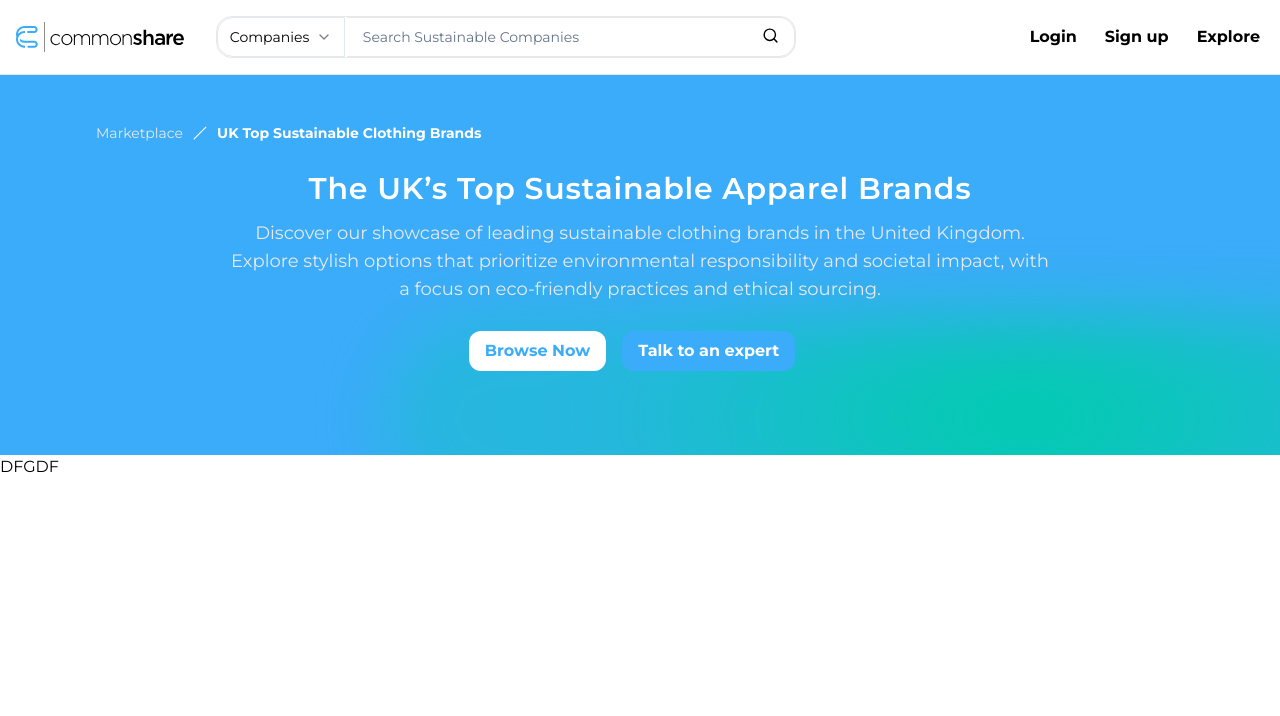
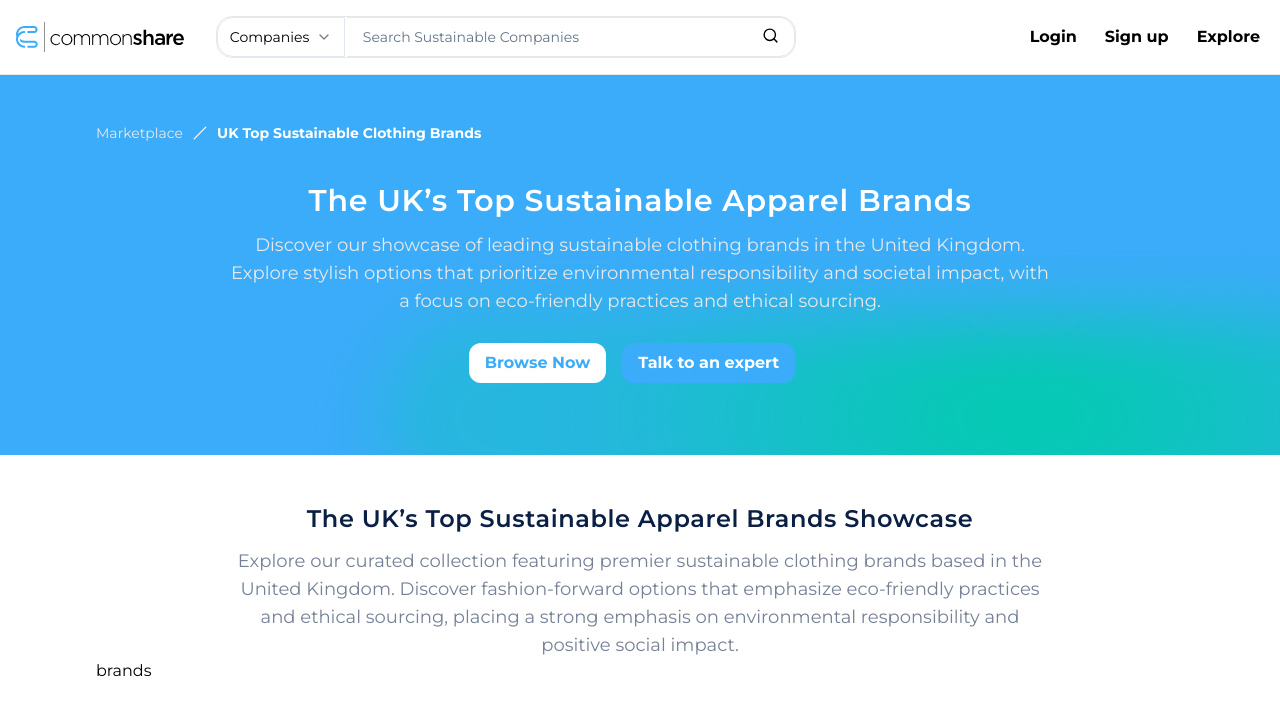
Before and after one commit to HamzaOutmassint/b2b-landing, a Next.js app: page / in a window 1280 px wide. Shown: the top 716 px of the page. Built offline with nearby package versions, Linux system fonts and the light colour scheme.

Commit message:
brand showcase loading

```diff
--- a/components/Blocks/brand-showcase.tsx
+++ b/components/Blocks/brand-showcase.tsx
@@ -2,8 +2,18 @@ import React from 'react'
 
 const BrandShowcase = () => {
   return (
-    <div className='h-screen'>
-      DFGDF
+    <div className='h-screen container mx-auto md:px-8 lg:px-24'>
+      <div className="flex flex-col justify-center items-center mt-4 md:mt-8 lg:mt-16 xl:mt-12">
+        <h1 className="font-semibold text-2xl text-black tracking-wide xs:mb-3 md:mb-8">
+          The UK’s Top Sustainable Apparel Brands Showcase
+        </h1>
+        <p className="md:text-center lg:px-52 xl:px-32 text-lg text-gray-bold">
+          Explore our curated collection featuring premier sustainable clothing brands based in the United Kingdom.
+          Discover fashion-forward options that emphasize eco-friendly practices and ethical sourcing,
+          placing a strong emphasis on environmental responsibility and positive social impact.
+        </p>
+      </div>
+      <div>brands</div>
     </div>
   )
 }
--- a/components/Blocks/hero-section.tsx
+++ b/components/Blocks/hero-section.tsx
@@ -31,7 +31,7 @@ const HeroSection = () => {
                         </BreadcrumbList>
                     </Breadcrumb>
                 </div>
-                <div className="flex flex-col justify-center items-center mt-4 md:mt-8 lg:mt-12 xl:mt-7">
+                <div className="flex flex-col justify-center items-center mt-4 md:mt-8 lg:mt-16 xl:mt-10">
                     <h1 className="font-semibold text-3xl text-white tracking-wide xs:mb-3 md:mb-8">
                         The UK’s Top Sustainable Apparel Brands
                     </h1>
```
